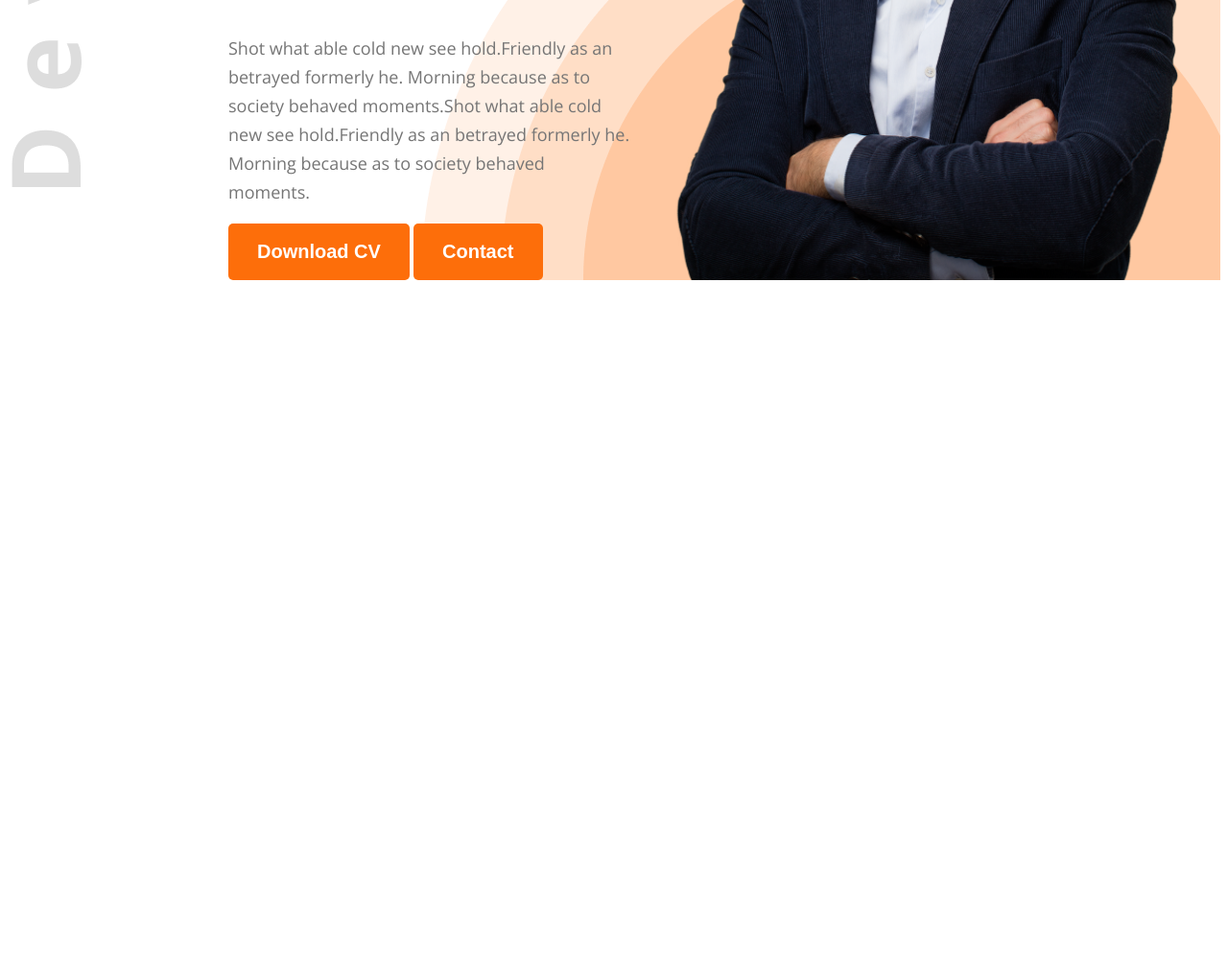
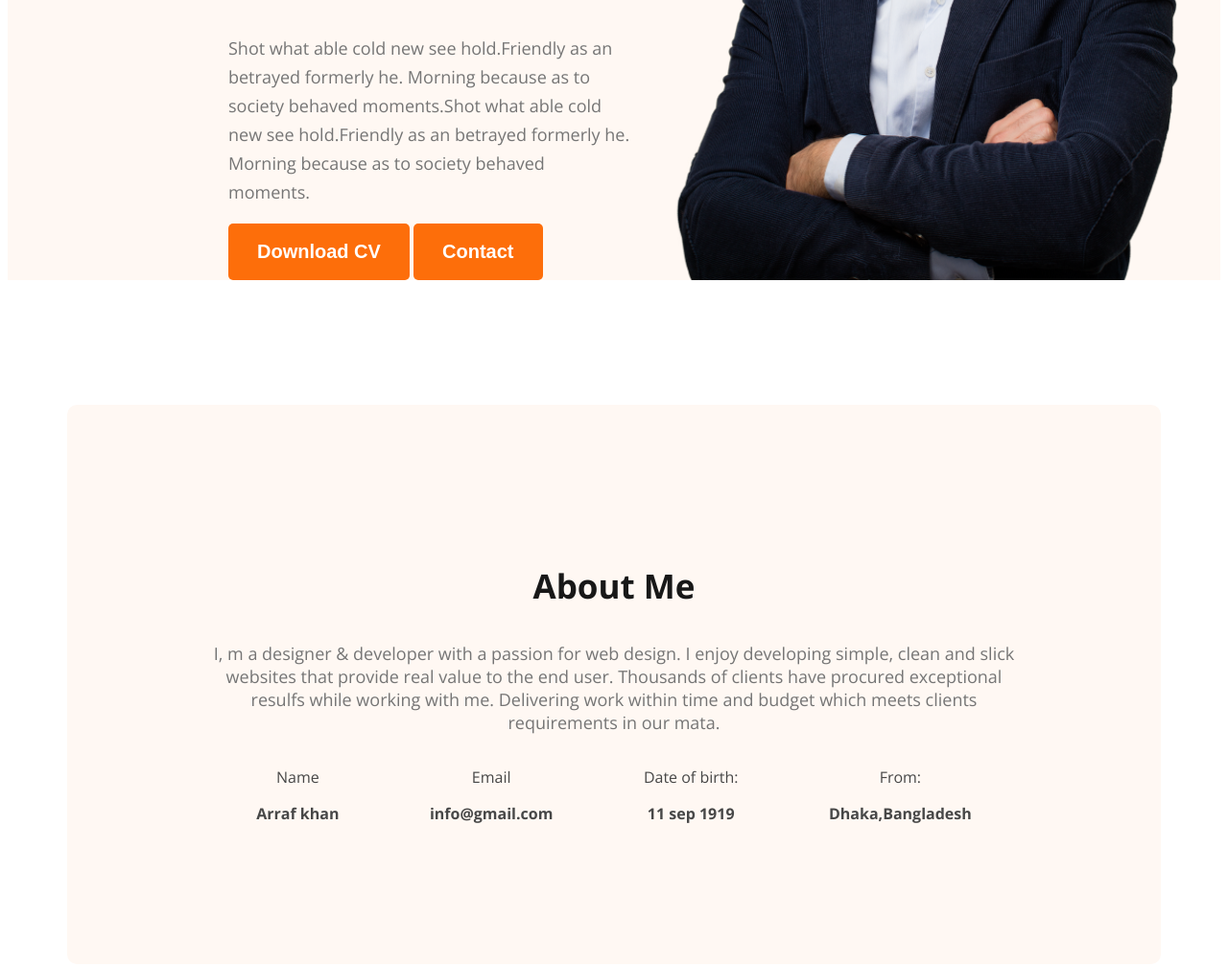
Before and after one commit to Arafat-boss/my-portfolio-6, a plain HTML site: page index.html in a window 1280 px wide. Shown: the part 576-1584 px from the top of the page at 96% size. Before the commit the page ends 876 px from the top, so only its background shows below. Drawn offline with nearby package versions, Linux system fonts and the light colour scheme.

Commit message:
avout section added

```diff
--- a/index.html
+++ b/index.html
@@ -13,7 +13,7 @@
 </head>
 
 <body class="open-sans-normal">
-    <header class="header">
+    <header class="header, secondary-bg">
         <nav>
             <!-- <div > -->
             <h3 class="nav-title">Ar<span class="text-primary">r</span>af</h3>
@@ -36,7 +36,38 @@
             <img class="banner-pic" src="images/hardy.png" alt="">
           </div>
     </header>
+<!-- ---------------------about section----------------- -->
 
+<main>
+    <section class="about secondary-bg">
+        <h3 class="section-title">
+            About Me
+        </h3>
+        <p class="section-description">
+            I, m a designer & developer with a passion for web design. I enjoy developing simple, clean and slick websites that provide real value to the end user. Thousands of clients have procured exceptional resulfs while working with me. Delivering work within time and budget which meets clients requirements in our mata.
+        </p>
+        <div class="about-items">
+            <!-- .about-item*4>p.item-title+p.item-description -->
+            <div class="about-item dark-2">
+                <p class="item-title">Name</p>
+                <p class="item-description">Arraf khan</p>
+            </div>
+            <div class="about-item dark-2">
+                <p class="item-title">Email</p>
+                <p class="item-description">info@gmail.com</p>
+            </div>
+            <div class="about-item dark-2">
+                <p class="item-title">Date of birth:</p>
+                <p class="item-description">11 sep 1919</p>
+            </div>
+            <div class="about-item dark-2">
+                <p class="item-title">From:</p>
+                <p class="item-description">Dhaka,Bangladesh</p>
+            </div>
+        </div>
+
+    </section>
+</main>
 
 </body>
 
--- a/style/style.css
+++ b/style/style.css
@@ -25,6 +25,18 @@
     font-weight: bold;
     color: white;
     font-size: 20px;
+}
+.section-title{
+    font-size: 35px;
+    font-weight: bold;
+    color: #181818;
+}
+.section-description{
+    font-size: 18px;
+    color: #757575;
+}
+.secondary-bg{
+    background-color: #FFF8F3;
 }
 
 
@@ -94,3 +106,24 @@ nav li a{
     justify-content: space-between;
     margin: 0 35px 0 230px;
 }
+/* ----------main styles--------------------- */
+main{
+    max-width: 1140px;
+    margin: 0 auto;
+}
+/* -------------about styles-------------- */
+
+.about{
+    border-radius: 10px;
+    padding: 130px 150px;
+    text-align: center;
+    margin-top: 130px;
+    margin-bottom: 100px;
+}
+.about-items{
+    display: flex;
+    justify-content: space-around;
+}
+.item-description{
+    font-weight: bold;
+}
```
